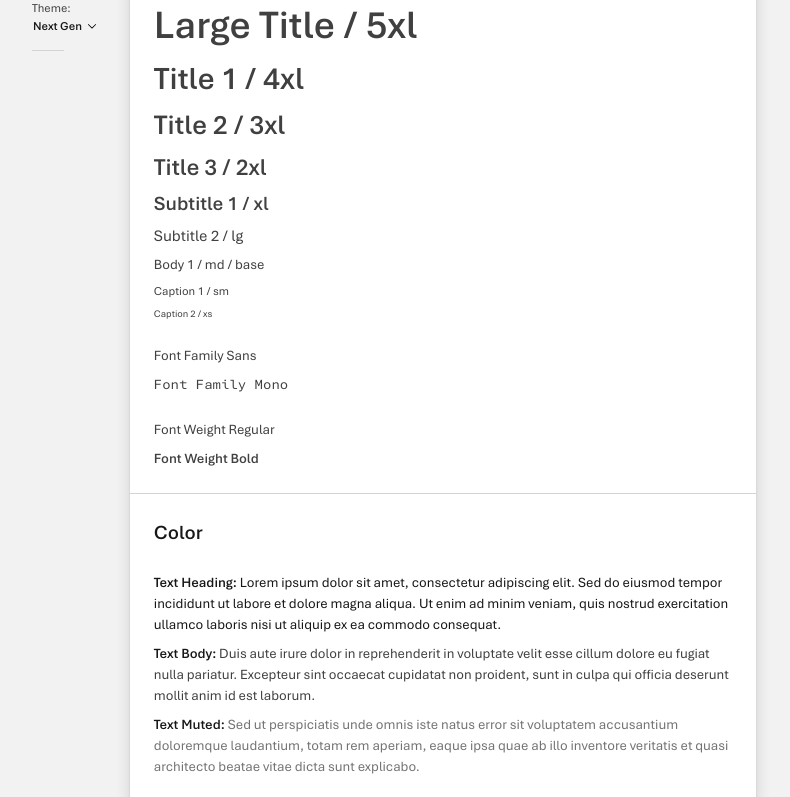
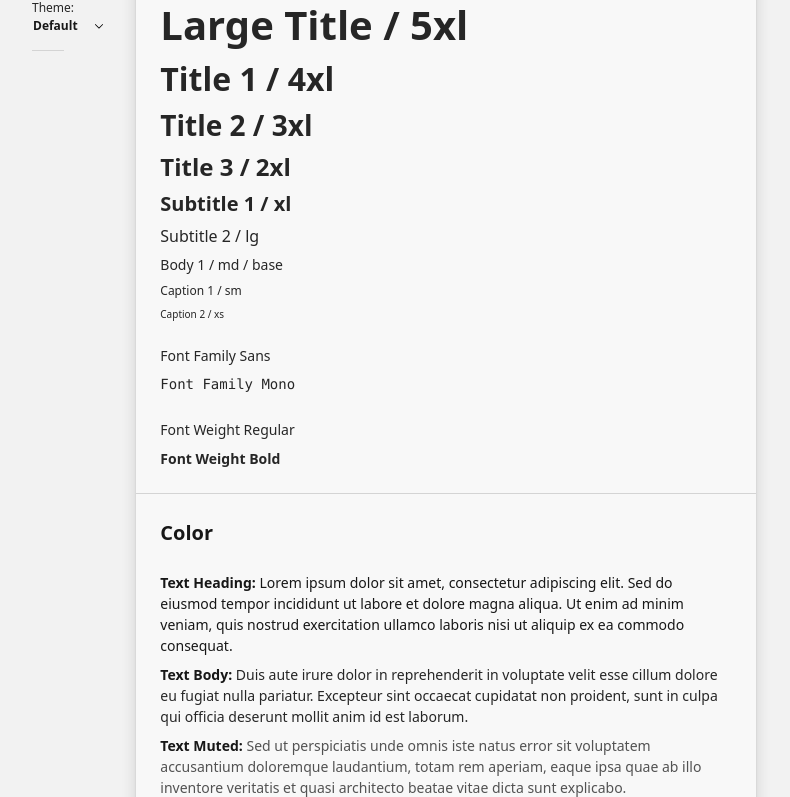
Before and after one commit to aipx-proto/fluent-css, a website: page index.html in a window 1280 px wide. Shown: the part 729-1526 px from the top of the page, without its empty margins (252-1042 px from the left). Drawn offline with nearby package versions, Linux system fonts and the light colour scheme; a web font is replaced by a local one.

Commit message:
set default theme for merge

```diff
--- a/index.html
+++ b/index.html
@@ -1,5 +1,5 @@
 <!doctype html>
-<html lang="en" class="next-gen">
+<html lang="en">
 
 <head>
   <meta charset="UTF-8" />
@@ -116,8 +116,8 @@
       <label for="theme-select">Theme:</label>
       <select id="theme-select" class="btn type-subtle size-sm -mx-2 -my-1"
         onchange="document.documentElement.classList.toggle('next-gen', this.value === 'next-gen')">
+        <option value="">Default</option>
         <option value="next-gen">Next Gen</option>
-        <option value="">Default</option>
       </select>
     </span>
 
```
